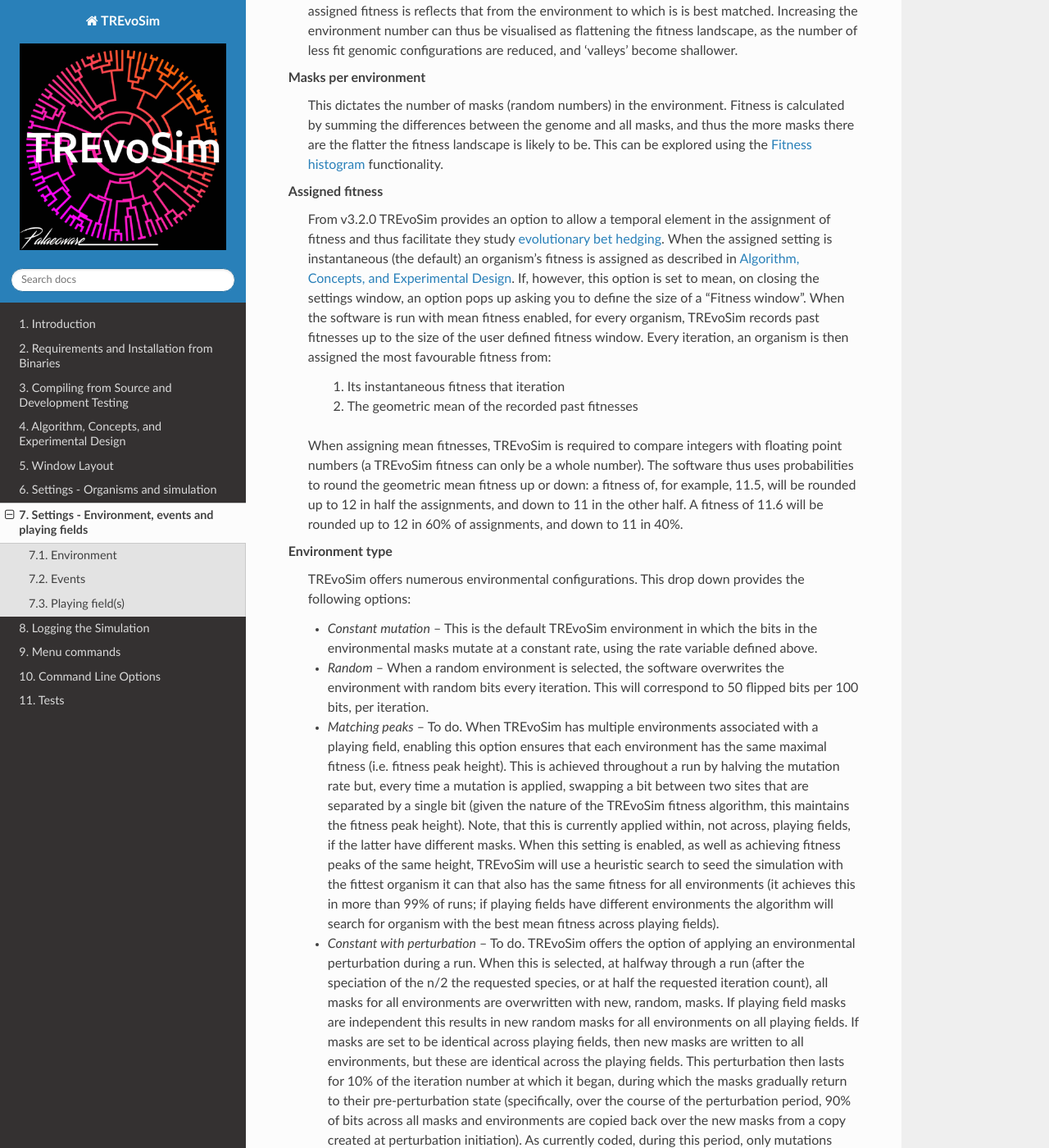
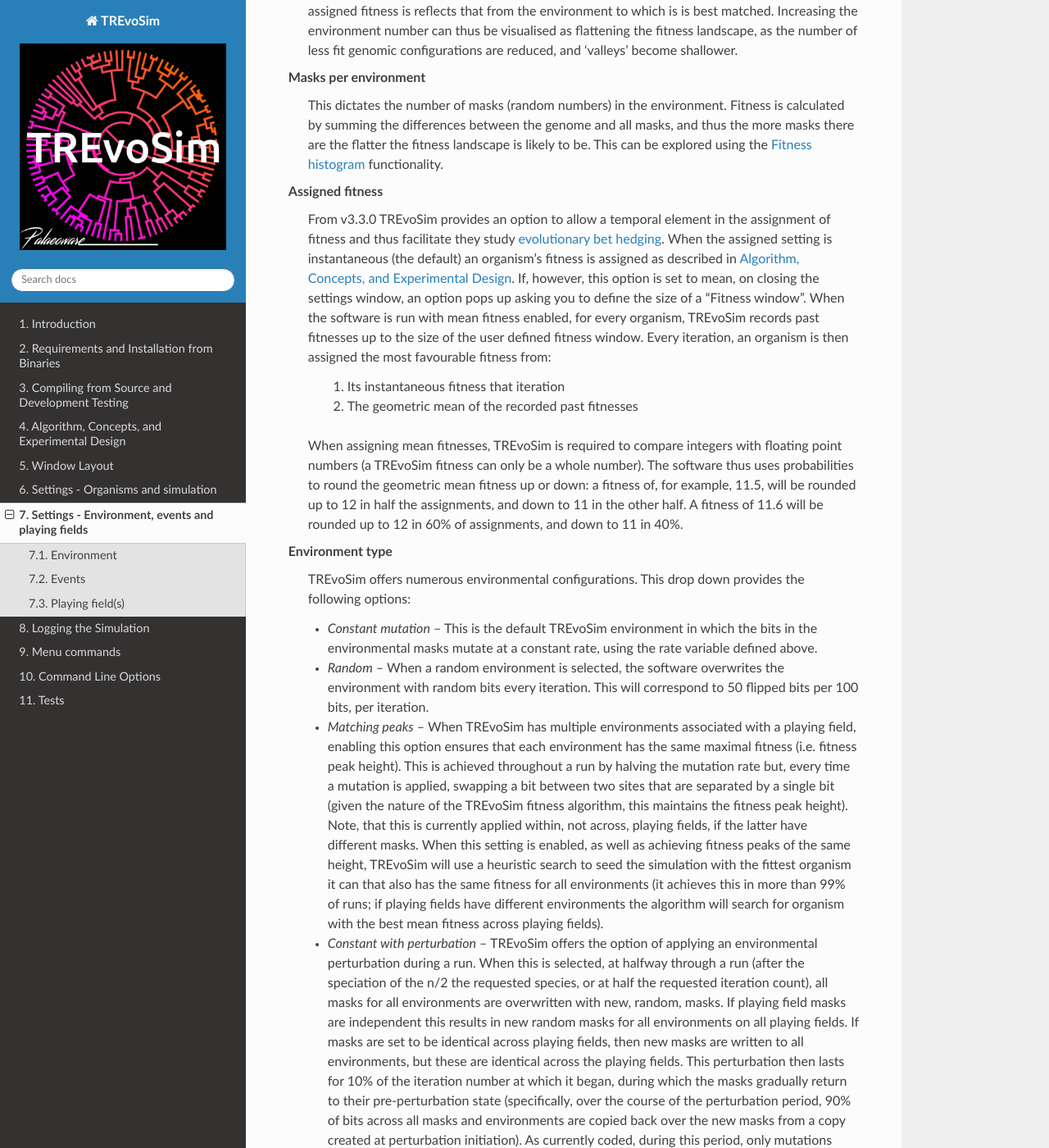
Before and after one commit to palaeoware/trevosim, a Sphinx documentation site: the page built from docs/settings2.rst, in a window 1280 px wide and 1400 px high, scrolled down 1539 px. Shown: the whole window at 82% size. Built offline with Sphinx 7.4.7 and the Read the Docs theme 3.1.0, drawn with Linux system fonts in a browser that asks for light colours; some of the changed text lies outside the part shown.

Commit message:
update docs more

```diff
--- a/docs/settings2.rst
+++ b/docs/settings2.rst
@@ -24,7 +24,7 @@
 Masks per environment
     This dictates the number of masks (random numbers) in the environment. Fitness is calculated by summing the differences between the genome and all masks, and thus the more masks there are the flatter the fitness landscape is likely to be. This can be explored using the :ref:`Fitness histogram` functionality.
 Assigned fitness
-    From v3.2.0 TREvoSim provides an option to allow a temporal element in the assignment of fitness and thus facilitate they study  `evolutionary bet hedging <https://en.wikipedia.org/wiki/Bet_hedging_(biology)>`_. When the assigned setting is instantaneous (the default) an organism's fitness is assigned as described in :ref:`algorithmconcepts`. If, however, this option is set to mean, on closing the settings window, an option pops up asking you to define the size of a "Fitness window". When the software is run with mean fitness enabled, for every organism, TREvoSim records past fitnesses up to the size of the user defined fitness window. Every iteration, an organism is then assigned the most favourable fitness from:
+    From v3.3.0 TREvoSim provides an option to allow a temporal element in the assignment of fitness and thus facilitate they study  `evolutionary bet hedging <https://en.wikipedia.org/wiki/Bet_hedging_(biology)>`_. When the assigned setting is instantaneous (the default) an organism's fitness is assigned as described in :ref:`algorithmconcepts`. If, however, this option is set to mean, on closing the settings window, an option pops up asking you to define the size of a "Fitness window". When the software is run with mean fitness enabled, for every organism, TREvoSim records past fitnesses up to the size of the user defined fitness window. Every iteration, an organism is then assigned the most favourable fitness from:
 
         1. Its instantaneous fitness that iteration
         2. The geometric mean of the recorded past fitnesses
@@ -36,9 +36,9 @@
 
     - *Constant mutation* -- This is the default TREvoSim environment in which the bits in the environmental masks mutate at a constant rate, using the rate variable defined above.
     - *Random* -- When a random environment is selected, the software overwrites the environment with random bits every iteration. This will correspond to 50 flipped bits per 100 bits, per iteration.
-    - *Matching peaks* -- To do. When TREvoSim has multiple environments associated with a playing field, enabling this option ensures that each environment has the same maximal fitness (i.e. fitness peak height). This is achieved throughout a run by halving the mutation rate but, every time a mutation is applied, swapping a bit between two sites that are separated by a single bit (given the nature of the TREvoSim fitness algorithm, this maintains the fitness peak height).  Note, that this is currently applied within, not across, playing fields, if the latter have different masks. When this setting is enabled, as well as achieving fitness peaks of the same height, TREvoSim will use a heuristic search to seed the simulation with the fittest organism it can that also has the same fitness for all environments (it achieves this in more than 99% of runs; if playing fields have different environments the algorithm will search for organism with the best mean fitness across playing fields).
-    - *Constant with perturbation* -- To do. TREvoSim offers the option of applying an environmental perturbation during a run. When this is selected, at halfway through a run (after the speciation of the n/2 the requested species, or at half the requested iteration count), all masks for all environments are overwritten with new, random, masks. If playing field masks are independent this results in new random masks for all environments on all playing fields. If masks are set to be identical across playing fields, then new masks are written to all environments, but these are identical across the playing fields. This perturbation then lasts for 10% of the iteration number at which it began, during which the masks gradually return to their pre-perturbation state (specifically, over the course of the perturbation period, 90% of bits across all masks and environments are copied back over the new masks from a copy created at perturbation initiation). As currently coded, during this period, only mutations occurring to the new, perturbation, rather than the previous environment will be applied, and overall the environmental change due to mutation will be lower than the remainder of the run (although rate of change will likely be higher as the perturbation environment is reverting to the pre-perturbation one).
-    - *Predictable walk* -- When a predictable walk is selected, the software will start the environmental mutation for every environment at the rate variable defined above. On accepting the settings, a pop up will request a floating point number which it will use to random walk each environment's mutation rate every iteration. This introduces changes in the rate of environmental mutation as the simulation progress, but the shifts in rate of change are predictable. No change is applied if a random walk  attempts to move the rate of change to below zero or above fifty.
+    - *Matching peaks* -- When TREvoSim has multiple environments associated with a playing field, enabling this option ensures that each environment has the same maximal fitness (i.e. fitness peak height). This is achieved throughout a run by halving the mutation rate but, every time a mutation is applied, swapping a bit between two sites that are separated by a single bit (given the nature of the TREvoSim fitness algorithm, this maintains the fitness peak height).  Note, that this is currently applied within, not across, playing fields, if the latter have different masks. When this setting is enabled, as well as achieving fitness peaks of the same height, TREvoSim will use a heuristic search to seed the simulation with the fittest organism it can that also has the same fitness for all environments (it achieves this in more than 99% of runs; if playing fields have different environments the algorithm will search for organism with the best mean fitness across playing fields).
+    - *Constant with perturbation* -- TREvoSim offers the option of applying an environmental perturbation during a run. When this is selected, at halfway through a run (after the speciation of the n/2 the requested species, or at half the requested iteration count), all masks for all environments are overwritten with new, random, masks. If playing field masks are independent this results in new random masks for all environments on all playing fields. If masks are set to be identical across playing fields, then new masks are written to all environments, but these are identical across the playing fields. This perturbation then lasts for 10% of the iteration number at which it began, during which the masks gradually return to their pre-perturbation state (specifically, over the course of the perturbation period, 90% of bits across all masks and environments are copied back over the new masks from a copy created at perturbation initiation). As currently coded, during this period, only mutations occurring to the new, perturbation, rather than the previous environment will be applied, and overall the environmental change due to mutation will be lower than the remainder of the run (although rate of change will likely be higher as the perturbation environment is reverting to the pre-perturbation one).
+    - *Predictable walk* -- When a predictable walk is selected, the software will start the environmental mutation for every environment at the rate variable defined above. On accepting the settings, a pop up will request a floating point number which it will use to random walk each environment's mutation rate every iteration. This introduces changes in the rate of environmental mutation as the simulation progress, but the shifts in rate of change are predictable. No change is applied if a random walk attempts to move the rate of change to below zero or above fifty.
     - *Unpredictable walk* -- If this option is selected, the software will start the environmental mutation for every environment at the rate variable defined above. On accepting the settings, a pop up will request a floating point number which it will set as the maximum possible shift in the rate of environmental change per iteration. Every iteration it will then random walk the rate of environmental change by a random number between zero and the maximum provided. With this setting, as well as changes in the rate of environmental mutation as the simulation progress, the changes to the rates themselves are unpredictable. No change is applied if a random walk  attempts to move the rate of change to below zero or above fifty.
 
 Ecosystem Engineers
```
